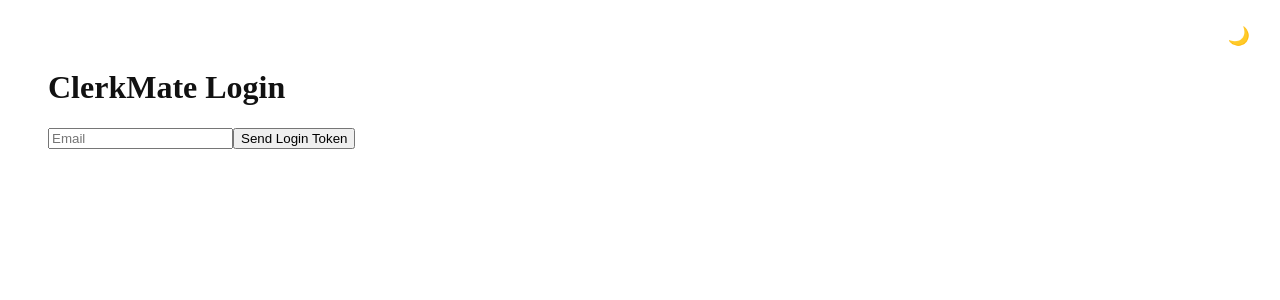
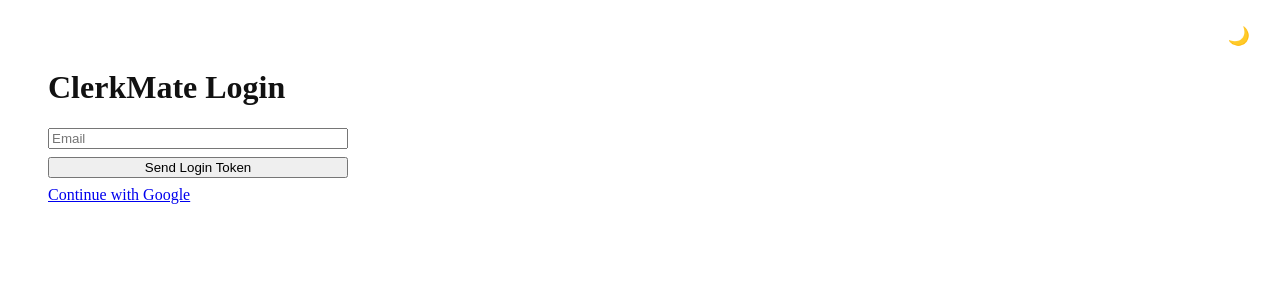
Before and after one commit to ksidharth8/clerkmate, a Next.js app in the folder apps/web/: page /login in a window 1280 px wide. Shown: the top 300 px of the page. Built offline with nearby package versions, Linux system fonts and the light colour scheme; no server answers.

Commit message:
Add Google login option LoginPage

```diff
--- a/apps/web/src/app/login/login-client.tsx
+++ b/apps/web/src/app/login/login-client.tsx
@@ -65,14 +65,18 @@
 			<h1>ClerkMate Login</h1>
 
 			{step === "email" && (
-				<>
+				<div style={{ display: "flex", flexDirection: "column", gap: 8, maxWidth: 300 }}>
 					<input
 						placeholder="Email"
 						value={email}
 						onChange={(e) => setEmail(e.target.value)}
 					/>
 					<button onClick={submitEmail}>Send Login Token</button>
-				</>
+
+					<a href={`${process.env.NEXT_PUBLIC_API_BASE}/auth/google`}>
+						Continue with Google
+					</a>
+				</div>
 			)}
 
 			{step === "token" && (
```
